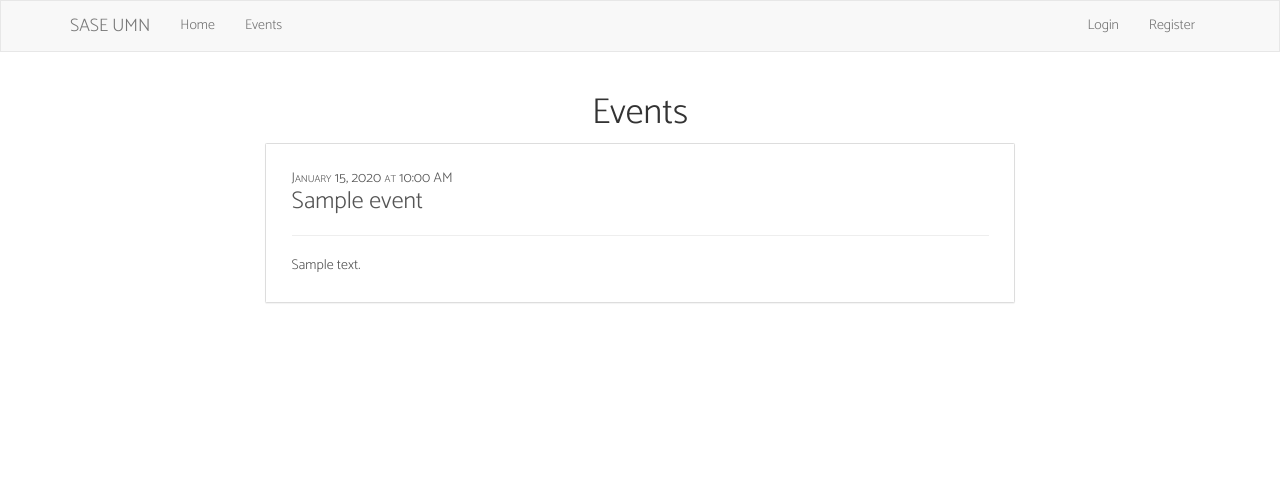
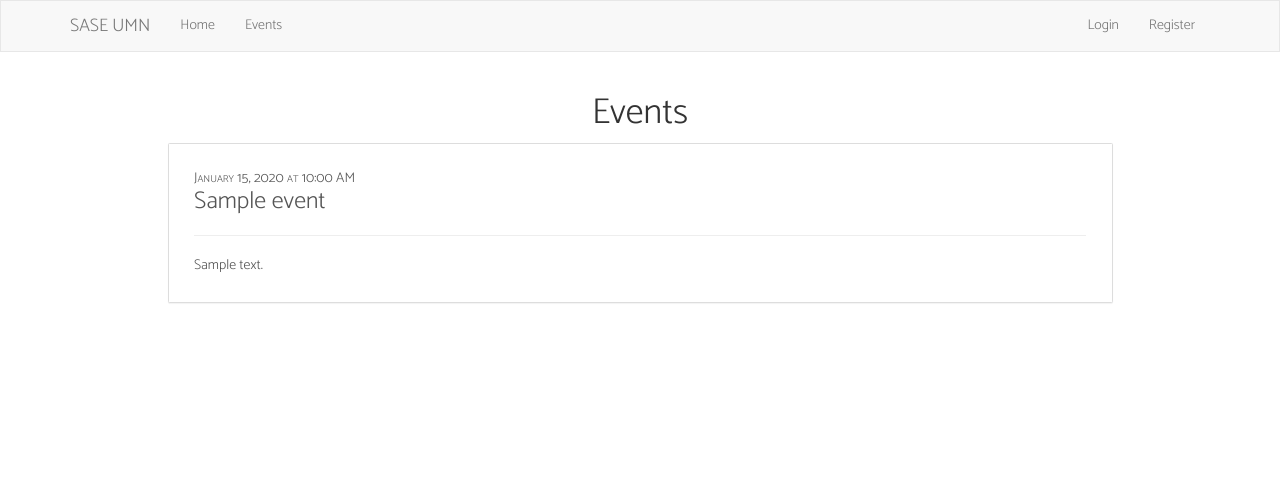
Before and after one commit to saseumn/website, a Flask app: page /events in a window 1280 px wide. Shown: the top 502 px of the page. Run offline with Flask 2, Linux system fonts and the light colour scheme; tables that the repository leaves empty hold one stand-in row (values such as "Sample post"); some libraries are stand-ins or nearby versions.

Commit message:
Widen the timeline.

```diff
--- a/templates/base/events.j2
+++ b/templates/base/events.j2
@@ -7,7 +7,7 @@
             Events
         </h1>
         <div class="row">
-            <div class="col-md-8 col-md-offset-2 col-sm-10 col-sm-offset-1" style="margin-bottom: 2em;">
+            <div class="col-md-10 col-md-offset-1" style="margin-bottom: 2em;">
                 {% if events %}
                     <div class="panel panel-default timeline-item-inner" style="margin-bottom: 0;">
                         <div class="panel-body">
```
